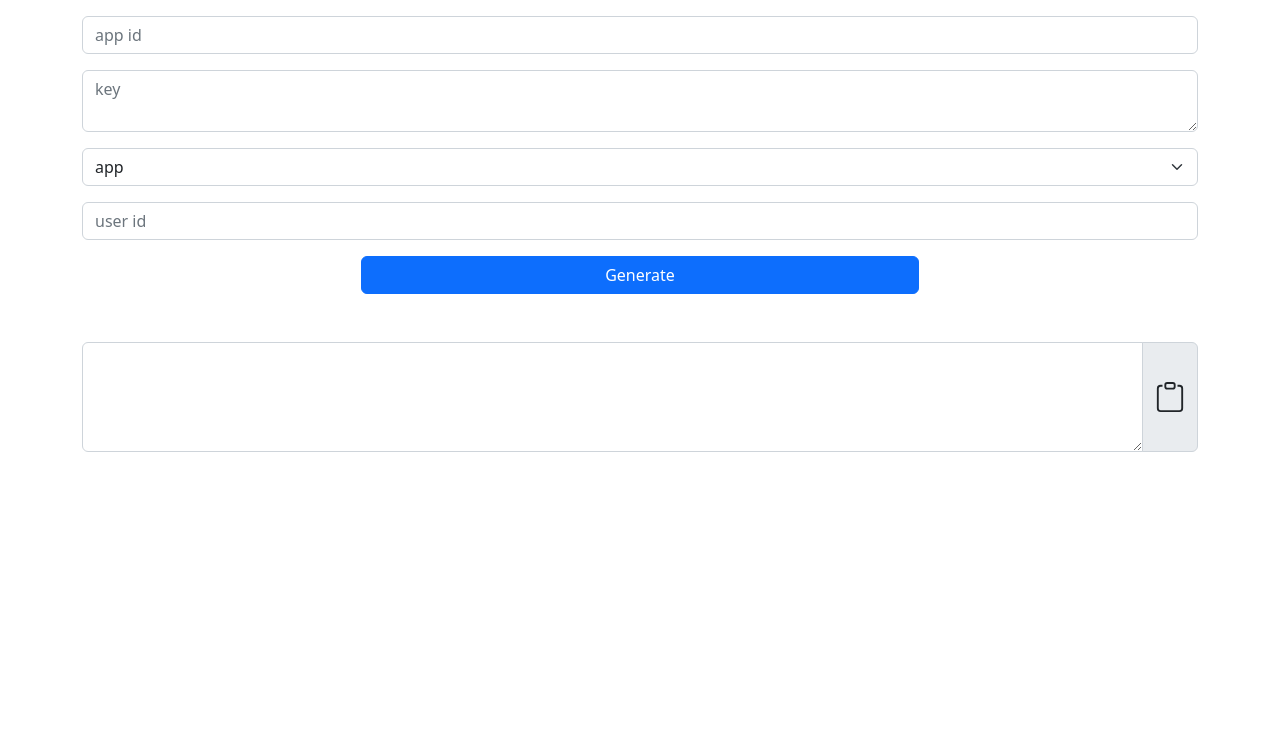
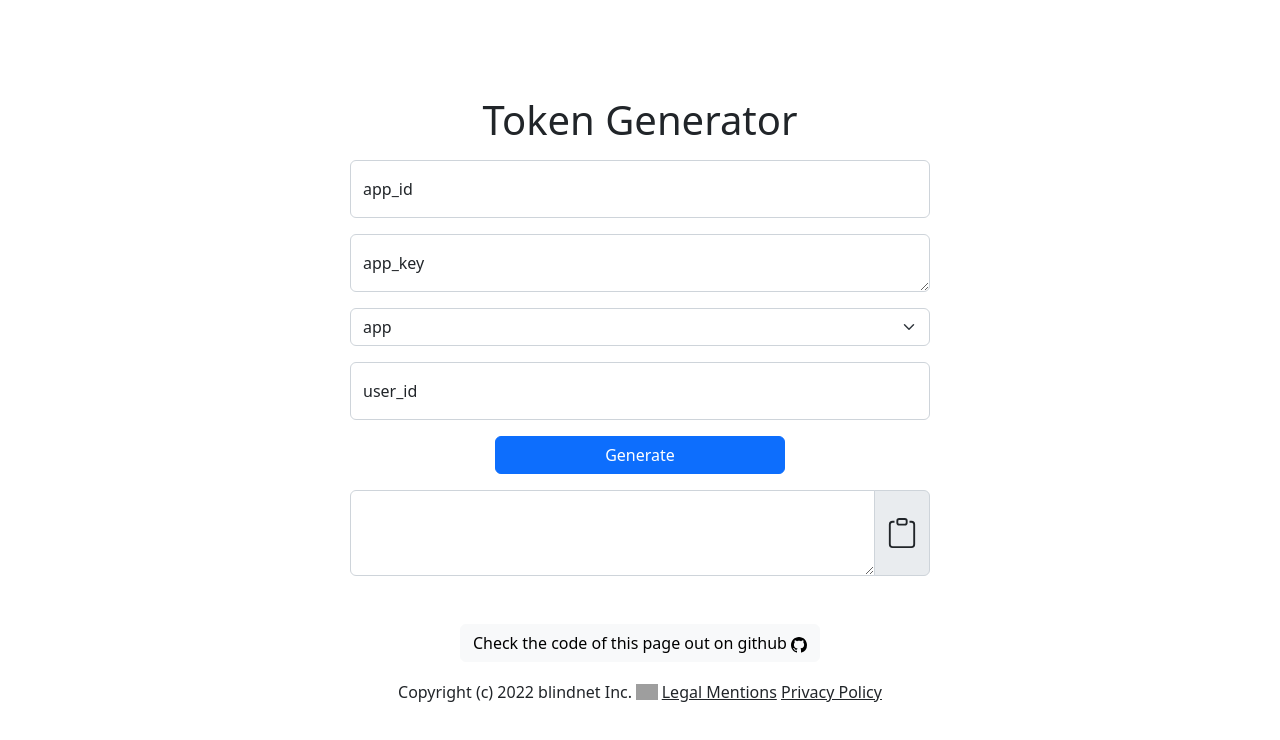
Before and after one commit to blindnet-io/demo-token-generator, a website: page index.html in a window 1280 px wide. Drawn offline with nearby package versions, Linux system fonts and the light colour scheme; grey boxes are pictures that could not be loaded.

Commit message:
Improve look, branding and compliance

```diff
--- a/index.html
+++ b/index.html
@@ -1,4 +1,4 @@
-<html>
+<html lang="en-GB">
 
 <head>
   <script src="https://cdn.jsdelivr.net/gh/blindnet-io/demo-token-generator@devkit/lib/index.umd.js"></script>
@@ -14,29 +14,35 @@
 </style>
 
 <body>
-  <div class="container">
-    <div class="mb-3"></div>
-
-    <div class="input-group mb-3">
+  <div class="container-fluid p-5">
+    <div class="row mt-5">
+      <h1 class="text-center mb-3">Token Generator</h1>
+    </div>
+    <div class="row align-items-center justify-content-center">
+    <div class="col-lg-6">
+      <div class="form-floating mb-3">
         <input id="app_id" type="text" class="form-control" placeholder="app id">
+        <label for="app_id">app_id</label>
       </div>
-    <div class="input-group mb-3">
+      <div class="form-floating mb-3">
         <textarea id="app_key" class="form-control" placeholder="key"></textarea>
+        <label for="app_key">app_key</label>
       </div>
       <select id="token_type" class="form-select mb-3">
         <option value="app">app</option>
         <option value="user">user</option>
         <option value="anon">anon</option>
       </select>
-    <div class="input-group mb-3">
+      <div class="form-floating mb-3">
         <input id="user_id" type="text" class="form-control" placeholder="user id">
+        <label for="user_id">user_id</label>
       </div>
-    <div class="d-grid gap-2 col-6 mx-auto mb-5">
+      <div class="d-grid gap-2 col-md-6 mx-auto mb-3">
         <button onclick="generate()" type="button" class="btn btn-primary">Generate</button>
       </div>
 
-    <div class="input-group">
-      <textarea id="token" rows="4" readonly class="form-control"></textarea>
+      <div class="input-group mb-5">
+        <textarea id="token" rows="3" readonly class="form-control"></textarea>
         <span class="input-group-text copy" onclick="copy()">
           <svg xmlns="http://www.w3.org/2000/svg" width="30" height="30" fill="currentColor" class="bi bi-clipboard"
           viewBox="0 0 16 16">
@@ -48,6 +54,20 @@
       </span>
     </div>
 
+
+  </div>
+</div>
+<!-- Footer -->
+
+<div class="row">
+  <p class="text-center"><a class="btn btn-light unifont" href="https://github.com/blindnet-io/demo-token-generator">Check the code of this page out on github <svg xmlns="http://www.w3.org/2000/svg" width="16" height="16" fill="currentColor" class="bi bi-github" viewBox="0 0 16 16">
+    <path d="M8 0C3.58 0 0 3.58 0 8c0 3.54 2.29 6.53 5.47 7.59.4.07.55-.17.55-.38 0-.19-.01-.82-.01-1.49-2.01.37-2.53-.49-2.69-.94-.09-.23-.48-.94-.82-1.13-.28-.15-.68-.52-.01-.53.63-.01 1.08.58 1.23.82.72 1.21 1.87.87 2.33.66.07-.52.28-.87.51-1.07-1.78-.2-3.64-.89-3.64-3.95 0-.87.31-1.59.82-2.15-.08-.2-.36-1.02.08-2.12 0 0 .67-.21 2.2.82.64-.18 1.32-.27 2-.27.68 0 1.36.09 2 .27 1.53-1.04 2.2-.82 2.2-.82.44 1.1.16 1.92.08 2.12.51.56.82 1.27.82 2.15 0 3.07-1.87 3.75-3.65 3.95.29.25.54.73.54 1.48 0 1.07-.01 1.93-.01 2.2 0 .21.15.46.55.38A8.012 8.012 0 0 0 16 8c0-4.42-3.58-8-8-8z"/>
+  </svg></a></p>
+    <p class="text-center"><span class="align-middle">Copyright (c) 2022 blindnet Inc.</span> <a href="https://blindnet.io" ><img class="footer_img align-middle" src="https://dogfood.blindnet.io/common/img/blindnet.png" style="height: 16px;"/></a> <span class="align-middle"><a href="https://www.blindnet.io/legal/legal-mentions" class="link-dark">Legal Mentions</a></span> <span class="align-middle"><a href="https://www.blindnet.io/legal/privacy-policy" class="link-dark">Privacy Policy</a></span></p>
+
+</div>
+
+</div>
   <script>
   function generate() {
     const appId = document.getElementById('app_id').value
@@ -71,7 +91,6 @@
     navigator.clipboard.writeText(token.value)
   }
   </script>
-  </div>
 </body>
 
 </html>
```
Lines whose indentation alone changed are shown as unchanged.
